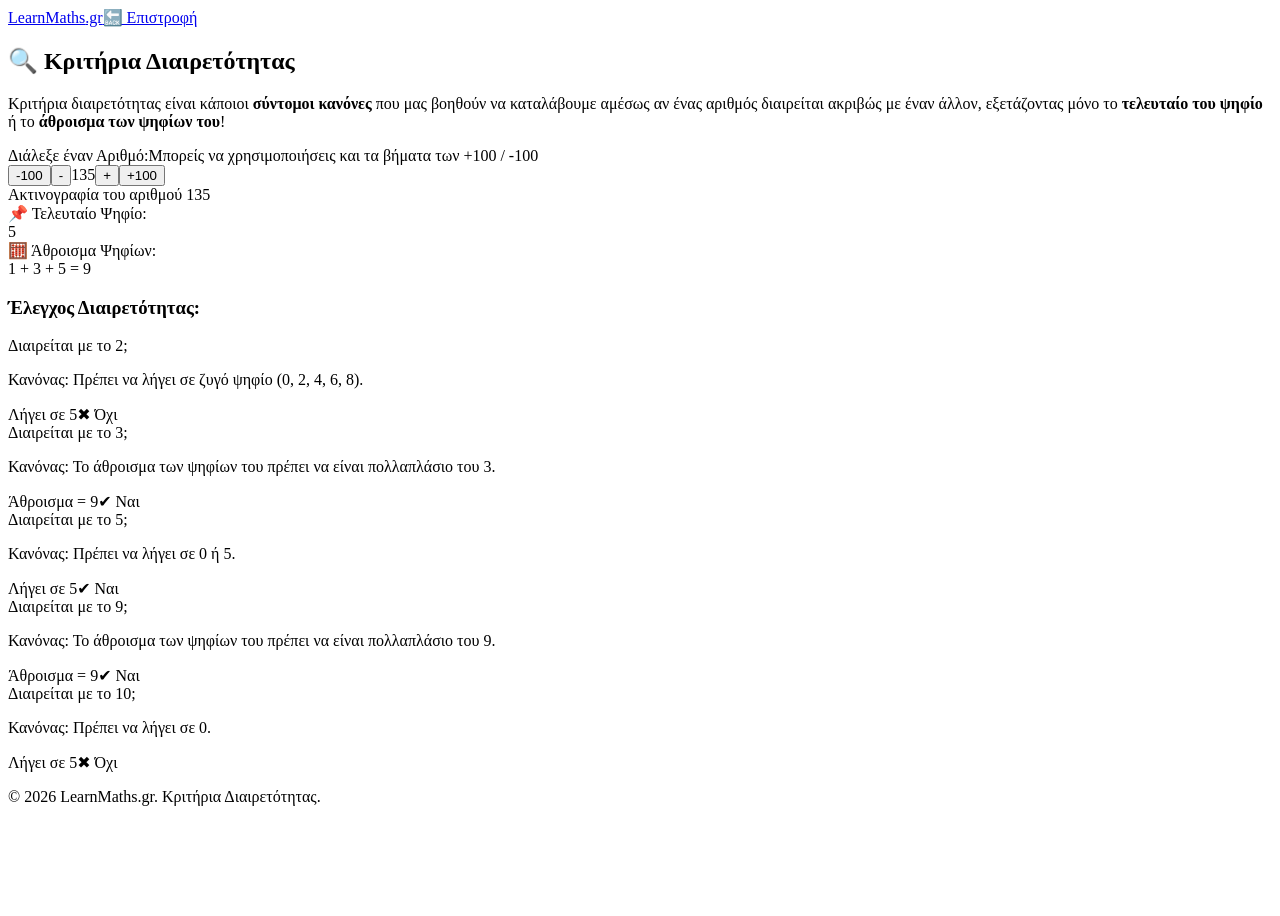
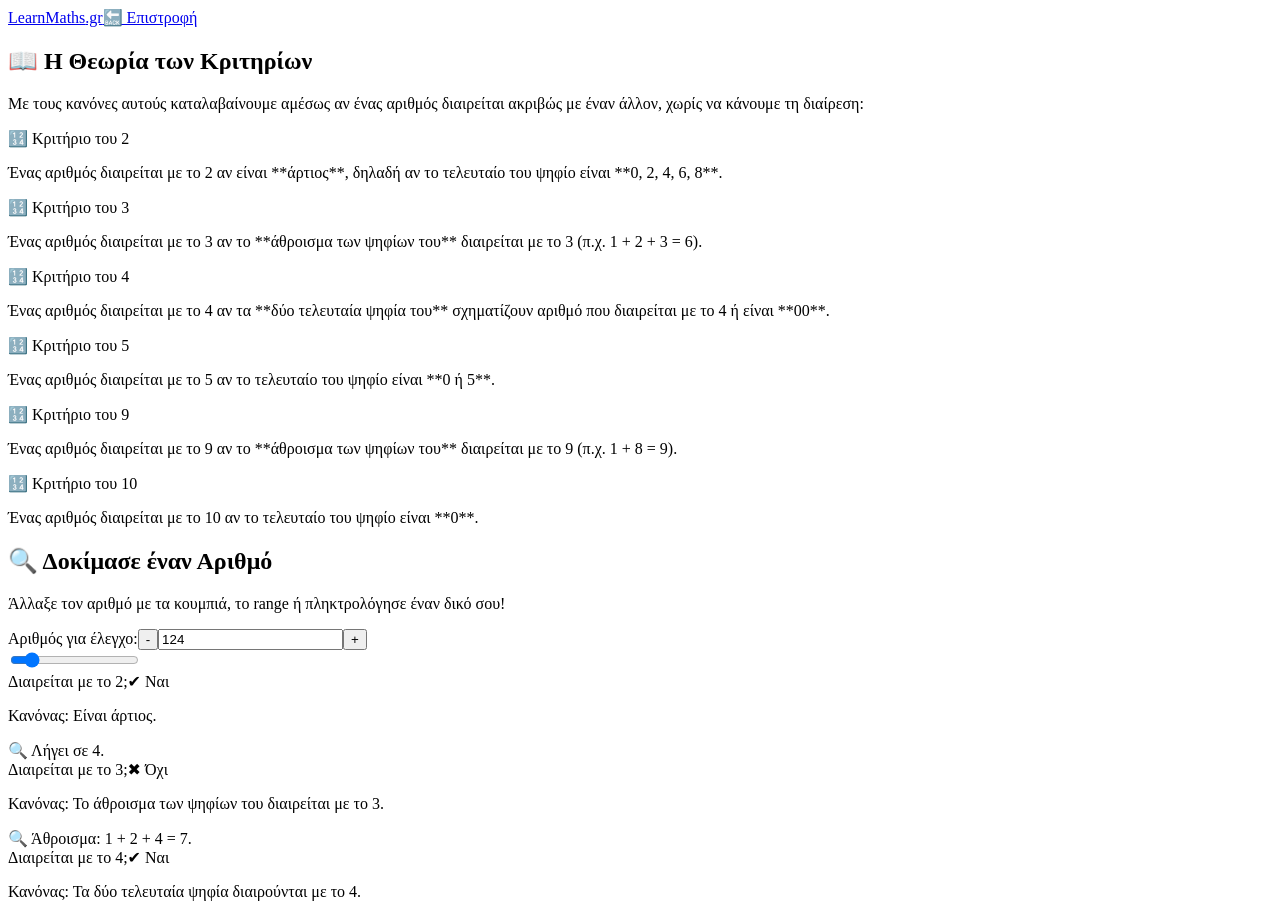
Before and after one commit to gkrimpas-lab/learn-maths-2026, a Next.js app: page /e-dimotikou/9-krit-diaret in a window 1280 px wide. Shown: the top 916 px of the page. Before the commit the page ends 822 px from the top, so only its background shows below. Built offline with nearby package versions, Linux system fonts and the light colour scheme.

Commit message:
Update 9-krit-diaret.js

```diff
--- a/pages/e-dimotikou/9-krit-diaret.js
+++ b/pages/e-dimotikou/9-krit-diaret.js
@@ -6,24 +6,24 @@ import { LAYOUT } from '../../shared/layout-config';
 
 const LIMITS = {
   NUM_MIN: 1,
-  NUM_MAX: 9999
+  NUM_MAX: 1000
 };
 
 export default function KritiriaPage() {
-  // Ο αριθμός που εξετάζει ο μαθητής
-  const [num, setNum] = useState(135);
+  const [num, setNum] = useState(124);
 
-  // Μετατροπή του αριθμού σε string για την ανάλυση των ψηφίων
+  // Ανάλυση ψηφίων
   const numStr = num.toString();
   const lastDigit = parseInt(numStr[numStr.length - 1]);
+  const lastTwoDigits = numStr.length > 1 ? parseInt(numStr.slice(-2)) : num;
 
-  // Άθροισμα ψηφίων (χρειάζεται για το 3 και το 9)
   const digitsArray = numStr.split('').map(Number);
   const digitsSum = digitsArray.reduce((acc, curr) => acc + curr, 0);
 
   // Έλεγχοι κριτηρίων
   const divBy2 = num % 2 === 0;
   const divBy3 = num % 3 === 0;
+  const divBy4 = num % 4 === 0;
   const divBy5 = num % 5 === 0;
   const divBy9 = num % 9 === 0;
   const divBy10 = num % 10 === 0;
@@ -49,123 +49,188 @@ export default function KritiriaPage() {
         </nav>
 
         {/* MAIN CONTENT */}
-        <main className={`${LAYOUT.LESSON_CONTAINER} py-12`}>
-          <div className="space-y-8 bg-white p-6 md:p-10 rounded-3xl shadow-sm border border-gray-100">
+        <main className={`${LAYOUT.LESSON_CONTAINER} py-12 space-y-12`}>
 
-            {/* ΘΕΩΡΙΑ */}
-            <div className="space-y-4">
-              <h2 className="text-3xl font-black text-gray-900 2xl:text-4xl">🔍 Κριτήρια Διαιρετότητας</h2>
-              <p className="text-gray-600 leading-relaxed text-base xl:text-lg">
-                Κριτήρια διαιρετότητας είναι κάποιοι <strong>σύντομοι κανόνες</strong> που μας βοηθούν να καταλάβουμε αμέσως αν ένας αριθμός διαιρείται ακριβώς με έναν άλλον, εξετάζοντας μόνο το <strong>τελευταίο του ψηφίο</strong> ή το <strong>άθροισμα των ψηφίων του</strong>!
+          {/* SECTION 1: Η ΘΕΩΡΙΑ ΤΩΝ ΚΡΙΤΗΡΙΩΝ */}
+          <div className="bg-white p-6 md:p-8 rounded-3xl shadow-sm border border-gray-100 space-y-6">
+            <h2 className="text-2xl font-black text-gray-900 flex items-center gap-2">
+              📖 Η Θεωρία των Κριτηρίων
+            </h2>
+            <p className="text-gray-500 text-sm md:text-base">
+              Με τους κανόνες αυτούς καταλαβαίνουμε αμέσως αν ένας αριθμός διαιρείται ακριβώς με έναν άλλον, χωρίς να κάνουμε τη διαίρεση:
             </p>
+
+            <div className="grid grid-cols-1 md:grid-cols-2 gap-4">
+              <div className="bg-gray-50 p-4 rounded-xl border border-gray-100 text-xs md:text-sm">
+                <span className="font-bold text-blue-600">🔢 Κριτήριο του 2</span>
+                <p className="text-gray-600 mt-1">Ένας αριθμός διαιρείται με το 2 αν είναι **άρτιος**, δηλαδή αν το τελευταίο του ψηφίο είναι **0, 2, 4, 6, 8**.</p>
               </div>
-
-            {/* ΔΙΑΔΡΑΣΤΙΚΟ ΕΡΓΑΛΕΙΟ */}
-            <div className="bg-gray-50 p-6 md:p-8 rounded-2xl border border-gray-200 space-y-8">
-
-              {/* ΕΠΙΛΟΓΗ ΑΡΙΘΜΟΥ ΜΕ ΜΕΓΑΛΑ ΧΕΙΡΙΣΤΗΡΙΑ */}
-              <div className="bg-blue-50/60 p-6 rounded-2xl border border-blue-200 flex flex-col md:flex-row items-center justify-between max-w-2xl mx-auto gap-4">
-                <div className="text-center md:text-left">
-                  <span className="font-black text-blue-950 text-base block">Διάλεξε έναν Αριθμό:</span>
-                  <span className="text-xs text-blue-600 font-semibold">Μπορείς να χρησιμοποιήσεις και τα βήματα των +100 / -100</span>
+              <div className="bg-gray-50 p-4 rounded-xl border border-gray-100 text-xs md:text-sm">
+                <span className="font-bold text-blue-600">🔢 Κριτήριο του 3</span>
+                <p className="text-gray-600 mt-1">Ένας αριθμός διαιρείται με το 3 αν το **άθροισμα των ψηφίων του** διαιρείται με το 3 (π.χ. 1 + 2 + 3 = 6).</p>
               </div>
-                <div className="flex flex-wrap items-center justify-center bg-white p-2 px-4 rounded-2xl border border-blue-100 gap-2">
-                  <button onClick={() => setNum(Math.max(LIMITS.NUM_MIN, num - 100))} className="bg-slate-100 text-slate-700 font-bold px-3 py-1.5 rounded-lg text-xs hover:bg-slate-200 transition">-100</button>
-                  <button onClick={() => setNum(Math.max(LIMITS.NUM_MIN, num - 1))} className="bg-blue-100 text-blue-700 w-9 h-9 rounded-full font-black text-lg hover:bg-blue-200 transition shadow-sm">-</button>
-                  <span className="w-20 text-center font-black text-3xl text-blue-600 tracking-tight">{num}</span>
-                  <button onClick={() => setNum(Math.min(LIMITS.NUM_MAX, num + 1))} className="bg-blue-600 text-white w-9 h-9 rounded-full font-black text-lg hover:bg-blue-700 transition shadow-sm">+</button>
-                  <button onClick={() => setNum(Math.min(LIMITS.NUM_MAX, num + 100))} className="bg-slate-100 text-slate-700 font-bold px-3 py-1.5 rounded-lg text-xs hover:bg-slate-200 transition">+100</button>
+              <div className="bg-gray-50 p-4 rounded-xl border border-gray-100 text-xs md:text-sm">
+                <span className="font-bold text-purple-600">🔢 Κριτήριο του 4</span>
+                <p className="text-gray-600 mt-1">Ένας αριθμός διαιρείται με το 4 αν τα **δύο τελευταία ψηφία του** σχηματίζουν αριθμό που διαιρείται με το 4 ή είναι **00**.</p>
               </div>
+              <div className="bg-gray-50 p-4 rounded-xl border border-gray-100 text-xs md:text-sm">
+                <span className="font-bold text-emerald-600">🔢 Κριτήριο του 5</span>
+                <p className="text-gray-600 mt-1">Ένας αριθμός διαιρείται με το 5 αν το τελευταίο του ψηφίο είναι **0 ή 5**.</p>
               </div>
-
-              {/* ΑΝΑΛΥΣΗ ΨΗΦΙΩΝ */}
-              <div className="bg-white p-5 rounded-2xl border shadow-sm max-w-xl mx-auto text-center space-y-2">
-                <span className="text-xs uppercase font-black text-gray-400 tracking-wider block">Ακτινογραφία του αριθμού {num}</span>
-                <div className="flex justify-center gap-6 text-sm font-bold text-slate-700 pt-1">
-                  <div className="bg-slate-50 p-3 rounded-xl border">
-                    <div>📌 Τελευταίο Ψηφίο:</div>
-                    <div className="text-xl font-black text-indigo-600 mt-1">{lastDigit}</div>
+              <div className="bg-gray-50 p-4 rounded-xl border border-gray-100 text-xs md:text-sm">
+                <span className="font-bold text-orange-600">🔢 Κριτήριο του 9</span>
+                <p className="text-gray-600 mt-1">Ένας αριθμός διαιρείται με το 9 αν το **άθροισμα των ψηφίων του** διαιρείται με το 9 (π.χ. 1 + 8 = 9).</p>
               </div>
-                  <div className="bg-slate-50 p-3 rounded-xl border">
-                    <div>🧮 Άθροισμα Ψηφίων:</div>
-                    <div className="text-xl font-black text-purple-600 mt-1">
-                      {digitsArray.join(' + ')} = <span className="text-pink-600">{digitsSum}</span>
-                    </div>
+              <div className="bg-gray-50 p-4 rounded-xl border border-gray-100 text-xs md:text-sm">
+                <span className="font-bold text-orange-600">🔢 Κριτήριο του 10</span>
+                <p className="text-gray-600 mt-1">Ένας αριθμός διαιρείται με το 10 αν το τελευταίο του ψηφίο είναι **0**.</p>
               </div>
             </div>
           </div>
 
-              {/* ΠΙΝΑΚΑΣ ΕΛΕΓΧΟΥ ΚΡΙΤΗΡΙΩΝ */}
-              <div className="space-y-4 max-w-4xl mx-auto">
-                <h3 className="text-sm font-black text-gray-400 uppercase tracking-wider text-center">Έλεγχος Διαιρετότητας:</h3>
+          {/* SECTION 2: ΔΟΚΙΜΑΣΕ ΕΝΑΝ ΑΡΙΘΜΟ */}
+          <div className="space-y-6">
+            <div className="space-y-1">
+              <h2 className="text-2xl font-black text-gray-900 flex items-center gap-2">
+                🔍 Δοκίμασε έναν Αριθμό
+              </h2>
+              <p className="text-gray-500 text-sm">
+                Άλλαξε τον αριθμό με τα κουμπιά, το range ή πληκτρολόγησε έναν δικό σου!
+              </p>
+            </div>
 
-                <div className="space-y-3">
-                  {/* Κριτήριο για το 2 */}
-                  <div className={`p-5 rounded-2xl border flex flex-col sm:flex-row sm:items-center justify-between gap-4 transition duration-200 bg-white ${divBy2 ? 'border-l-8 border-l-emerald-500 shadow-sm' : 'border-l-8 border-l-rose-400'}`}>
-                    <div>
-                      <span className="font-black text-base text-slate-800">Διαιρείται με το <span className="text-blue-600">2</span>;</span>
-                      <p className="text-xs text-gray-500 mt-0.5">Κανόνας: Πρέπει να λήγει σε ζυγό ψηφίο (0, 2, 4, 6, 8).</p>
+            {/* ΧΕΙΡΙΣΤΗΡΙΟ ΕΠΙΛΟΓΗΣ (Όπως στην εικόνα_5) */}
+            <div className="bg-white p-6 md:p-8 rounded-3xl shadow-sm border border-gray-100 max-w-3xl mx-auto space-y-6">
+              <div className="flex items-center justify-center gap-4 bg-slate-50 border p-4 rounded-2xl max-w-xl mx-auto">
+                <span className="font-bold text-slate-700 text-sm sm:text-base w-36 text-right">Αριθμός για έλεγχο:</span>
+                <button onClick={() => setNum(Math.max(LIMITS.NUM_MIN, num - 1))} className="bg-amber-500 text-white w-8 h-8 rounded-full font-black text-lg hover:bg-amber-600 transition shadow-sm">-</button>
+                <input
+                  type="number"
+                  value={num}
+                  onChange={(e) => {
+                    const val = parseInt(e.target.value);
+                    if (!isNaN(val)) setNum(Math.max(LIMITS.NUM_MIN, Math.min(LIMITS.NUM_MAX, val)));
+                  }}
+                  className="w-24 text-center font-black text-xl text-amber-600 bg-amber-50/50 border border-amber-200 p-1 rounded-xl focus:outline-none"
+                />
+                <button onClick={() => setNum(Math.min(LIMITS.NUM_MAX, num + 1))} className="bg-amber-500 text-white w-8 h-8 rounded-full font-black text-lg hover:bg-amber-600 transition shadow-sm">+</button>
               </div>
-                    <div className="flex items-center gap-3">
-                      <span className="text-xs font-semibold text-gray-400">Λήγει σε {lastDigit}</span>
-                      <span className={`p-1.5 px-4 rounded-xl font-black text-sm text-white ${divBy2 ? 'bg-emerald-500' : 'bg-rose-400'}`}>{divBy2 ? '✔ Ναι' : '✖ Όχι'}</span>
+
+              {/* SLIDER (RANGE) */}
+              <div className="max-w-xl mx-auto px-4">
+                <input
+                  type="range"
+                  min={LIMITS.NUM_MIN}
+                  max={LIMITS.NUM_MAX}
+                  value={num}
+                  onChange={(e) => setNum(parseInt(e.target.value))}
+                  className="w-full h-2 bg-gray-200 rounded-lg appearance-none cursor-pointer accent-amber-500"
+                />
               </div>
             </div>
 
-                  {/* Κριτήριο για το 3 */}
-                  <div className={`p-5 rounded-2xl border flex flex-col sm:flex-row sm:items-center justify-between gap-4 transition duration-200 bg-white ${divBy3 ? 'border-l-8 border-l-emerald-500 shadow-sm' : 'border-l-8 border-l-rose-400'}`}>
-                    <div>
-                      <span className="font-black text-base text-slate-800">Διαιρείται με το <span className="text-blue-600">3</span>;</span>
-                      <p className="text-xs text-gray-500 mt-0.5">Κανόνας: Το άθροισμα των ψηφίων του πρέπει να είναι πολλαπλάσιο του 3.</p>
+            {/* GRID ΑΠΟΤΕΛΕΣΜΑΤΩΝ (3 Στήλες στα μεγάλα monitor) */}
+            <div className="grid grid-cols-1 md:grid-cols-2 lg:grid-cols-3 gap-6 max-w-6xl mx-auto">
+
+              {/* Διαιρείται με το 2 */}
+              <div className={`p-5 rounded-2xl border bg-white flex flex-col justify-between min-h-[160px] shadow-sm transition-all ${divBy2 ? 'border-emerald-200 bg-emerald-50/10' : 'border-rose-100 bg-rose-50/10'}`}>
+                <div className="space-y-1">
+                  <div className="flex justify-between items-center">
+                    <span className="font-black text-sm md:text-base text-slate-800">Διαιρείται με το 2;</span>
+                    <span className={`px-2.5 py-0.5 rounded-md font-black text-xs text-white flex items-center gap-1 ${divBy2 ? 'bg-emerald-500' : 'bg-rose-400'}`}>
+                      {divBy2 ? '✔ Ναι' : '✖ Όχι'}
+                    </span>
                   </div>
-                    <div className="flex items-center gap-3">
-                      <span className="text-xs font-semibold text-gray-400">Άθροισμα = {digitsSum}</span>
-                      <span className={`p-1.5 px-4 rounded-xl font-black text-sm text-white ${divBy3 ? 'bg-emerald-500' : 'bg-rose-400'}`}>{divBy3 ? '✔ Ναι' : '✖ Όχι'}</span>
+                  <p className="text-[11px] text-gray-400 font-medium">Κανόνας: Είναι άρτιος.</p>
+                </div>
+                <div className="bg-white p-2 rounded-xl border text-xs font-bold text-gray-500 mt-4 flex items-center gap-1">
+                  🔍 Λήγει σε {lastDigit}.
                 </div>
               </div>
 
-                  {/* Κριτήριο για το 5 */}
-                  <div className={`p-5 rounded-2xl border flex flex-col sm:flex-row sm:items-center justify-between gap-4 transition duration-200 bg-white ${divBy5 ? 'border-l-8 border-l-emerald-500 shadow-sm' : 'border-l-8 border-l-rose-400'}`}>
-                    <div>
-                      <span className="font-black text-base text-slate-800">Διαιρείται με το <span className="text-blue-600">5</span>;</span>
-                      <p className="text-xs text-gray-500 mt-0.5">Κανόνας: Πρέπει να λήγει σε 0 ή 5.</p>
+              {/* Διαιρείται με το 3 */}
+              <div className={`p-5 rounded-2xl border bg-white flex flex-col justify-between min-h-[160px] shadow-sm transition-all ${divBy3 ? 'border-emerald-200 bg-emerald-50/10' : 'border-rose-100 bg-rose-50/10'}`}>
+                <div className="space-y-1">
+                  <div className="flex justify-between items-center">
+                    <span className="font-black text-sm md:text-base text-slate-800">Διαιρείται με το 3;</span>
+                    <span className={`px-2.5 py-0.5 rounded-md font-black text-xs text-white flex items-center gap-1 ${divBy3 ? 'bg-emerald-500' : 'bg-rose-400'}`}>
+                      {divBy3 ? '✔ Ναι' : '✖ Όχι'}
+                    </span>
                   </div>
-                    <div className="flex items-center gap-3">
-                      <span className="text-xs font-semibold text-gray-400">Λήγει σε {lastDigit}</span>
-                      <span className={`p-1.5 px-4 rounded-xl font-black text-sm text-white ${divBy5 ? 'bg-emerald-500' : 'bg-rose-400'}`}>{divBy5 ? '✔ Ναι' : '✖ Όχι'}</span>
+                  <p className="text-[11px] text-gray-400 font-medium">Κανόνας: Το άθροισμα των ψηφίων του διαιρείται με το 3.</p>
+                </div>
+                <div className="bg-white p-2 rounded-xl border text-xs font-bold text-gray-500 mt-4 flex items-center gap-1">
+                  🔍 Άθροισμα: {digitsArray.join(' + ')} = {digitsSum}.
                 </div>
               </div>
 
-                  {/* Κριτήριο για το 9 */}
-                  <div className={`p-5 rounded-2xl border flex flex-col sm:flex-row sm:items-center justify-between gap-4 transition duration-200 bg-white ${divBy9 ? 'border-l-8 border-l-emerald-500 shadow-sm' : 'border-l-8 border-l-rose-400'}`}>
-                    <div>
-                      <span className="font-black text-base text-slate-800">Διαιρείται με το <span className="text-blue-600">9</span>;</span>
-                      <p className="text-xs text-gray-500 mt-0.5">Κανόνας: Το άθροισμα των ψηφίων του πρέπει να είναι πολλαπλάσιο του 9.</p>
+              {/* Διαιρείται με το 4 */}
+              <div className={`p-5 rounded-2xl border bg-white flex flex-col justify-between min-h-[160px] shadow-sm transition-all ${divBy4 ? 'border-emerald-200 bg-emerald-50/10' : 'border-rose-100 bg-rose-50/10'}`}>
+                <div className="space-y-1">
+                  <div className="flex justify-between items-center">
+                    <span className="font-black text-sm md:text-base text-slate-800">Διαιρείται με το 4;</span>
+                    <span className={`px-2.5 py-0.5 rounded-md font-black text-xs text-white flex items-center gap-1 ${divBy4 ? 'bg-emerald-500' : 'bg-rose-400'}`}>
+                      {divBy4 ? '✔ Ναι' : '✖ Όχι'}
+                    </span>
                   </div>
-                    <div className="flex items-center gap-3">
-                      <span className="text-xs font-semibold text-gray-400">Άθροισμα = {digitsSum}</span>
-                      <span className={`p-1.5 px-4 rounded-xl font-black text-sm text-white ${divBy9 ? 'bg-emerald-500' : 'bg-rose-400'}`}>{divBy9 ? '✔ Ναι' : '✖ Όχι'}</span>
+                  <p className="text-[11px] text-gray-400 font-medium">Κανόνας: Τα δύο τελευταία ψηφία διαιρούνται με το 4.</p>
+                </div>
+                <div className="bg-white p-2 rounded-xl border text-xs font-bold text-gray-500 mt-4 flex items-center gap-1">
+                  🔍 Τελευταία δύο ψηφία: {lastTwoDigits} {divBy4 ? `(Έλεγχος: ${lastTwoDigits} ÷ 4 = ${lastTwoDigits / 4})` : '(Δεν διαιρείται ακριβώς)'}.
                 </div>
               </div>
 
-                  {/* Κριτήριο για το 10 */}
-                  <div className={`p-5 rounded-2xl border flex flex-col sm:flex-row sm:items-center justify-between gap-4 transition duration-200 bg-white ${divBy10 ? 'border-l-8 border-l-emerald-500 shadow-sm' : 'border-l-8 border-l-rose-400'}`}>
-                    <div>
-                      <span className="font-black text-base text-slate-800">Διαιρείται με το <span className="text-blue-600">10</span>;</span>
-                      <p className="text-xs text-gray-500 mt-0.5">Κανόνας: Πρέπει να λήγει σε 0.</p>
+              {/* Διαιρείται με το 5 */}
+              <div className={`p-5 rounded-2xl border bg-white flex flex-col justify-between min-h-[160px] shadow-sm transition-all ${divBy5 ? 'border-emerald-200 bg-emerald-50/10' : 'border-rose-100 bg-rose-50/10'}`}>
+                <div className="space-y-1">
+                  <div className="flex justify-between items-center">
+                    <span className="font-black text-sm md:text-base text-slate-800">Διαιρείται με το 5;</span>
+                    <span className={`px-2.5 py-0.5 rounded-md font-black text-xs text-white flex items-center gap-1 ${divBy5 ? 'bg-emerald-500' : 'bg-rose-400'}`}>
+                      {divBy5 ? '✔ Ναι' : '✖ Όχι'}
+                    </span>
                   </div>
-                    <div className="flex items-center gap-3">
-                      <span className="text-xs font-semibold text-gray-400">Λήγει σε {lastDigit}</span>
-                      <span className={`p-1.5 px-4 rounded-xl font-black text-sm text-white ${divBy10 ? 'bg-emerald-500' : 'bg-rose-400'}`}>{divBy10 ? '✔ Ναι' : '✖ Όχι'}</span>
+                  <p className="text-[11px] text-gray-400 font-medium">Κανόνας: Λήγει σε 0 ή 5.</p>
                 </div>
+                <div className="bg-white p-2 rounded-xl border text-xs font-bold text-gray-500 mt-4 flex items-center gap-1">
+                  🔍 Λήγει σε {lastDigit}.
+                </div>
+              </div>
+
+              {/* Διαιρείται με το 9 */}
+              <div className={`p-5 rounded-2xl border bg-white flex flex-col justify-between min-h-[160px] shadow-sm transition-all ${divBy9 ? 'border-emerald-200 bg-emerald-50/10' : 'border-rose-100 bg-rose-50/10'}`}>
+                <div className="space-y-1">
+                  <div className="flex justify-between items-center">
+                    <span className="font-black text-sm md:text-base text-slate-800">Διαιρείται με το 9;</span>
+                    <span className={`px-2.5 py-0.5 rounded-md font-black text-xs text-white flex items-center gap-1 ${divBy9 ? 'bg-emerald-500' : 'bg-rose-400'}`}>
+                      {divBy9 ? '✔ Ναι' : '✖ Όχι'}
+                    </span>
+                  </div>
+                  <p className="text-[11px] text-gray-400 font-medium">Κανόνας: Το άθροισμα των ψηφίων του διαιρείται με το 9.</p>
+                </div>
+                <div className="bg-white p-2 rounded-xl border text-xs font-bold text-gray-500 mt-4 flex items-center gap-1">
+                  🔍 Άθροισμα: {digitsArray.join(' + ')} = {digitsSum}.
+                </div>
+              </div>
+
+              {/* Διαιρείται με το 10 */}
+              <div className={`p-5 rounded-2xl border bg-white flex flex-col justify-between min-h-[160px] shadow-sm transition-all ${divBy10 ? 'border-emerald-200 bg-emerald-50/10' : 'border-rose-100 bg-rose-50/10'}`}>
+                <div className="space-y-1">
+                  <div className="flex justify-between items-center">
+                    <span className="font-black text-sm md:text-base text-slate-800">Διαιρείται με το 10;</span>
+                    <span className={`px-2.5 py-0.5 rounded-md font-black text-xs text-white flex items-center gap-1 ${divBy10 ? 'bg-emerald-500' : 'bg-rose-400'}`}>
+                      {divBy10 ? '✔ Ναι' : '✖ Όχι'}
+                    </span>
+                  </div>
+                  <p className="text-[11px] text-gray-400 font-medium">Κανόνας: Λήγει σε 0.</p>
+                </div>
+                <div className="bg-white p-2 rounded-xl border text-xs font-bold text-gray-500 mt-4 flex items-center gap-1">
+                  🔍 Λήγει σε {lastDigit}.
                 </div>
               </div>
 
             </div>
-
           </div>
 
-          </div>
         </main>
       </div>
 
```
Lines whose indentation alone changed are shown as unchanged.
